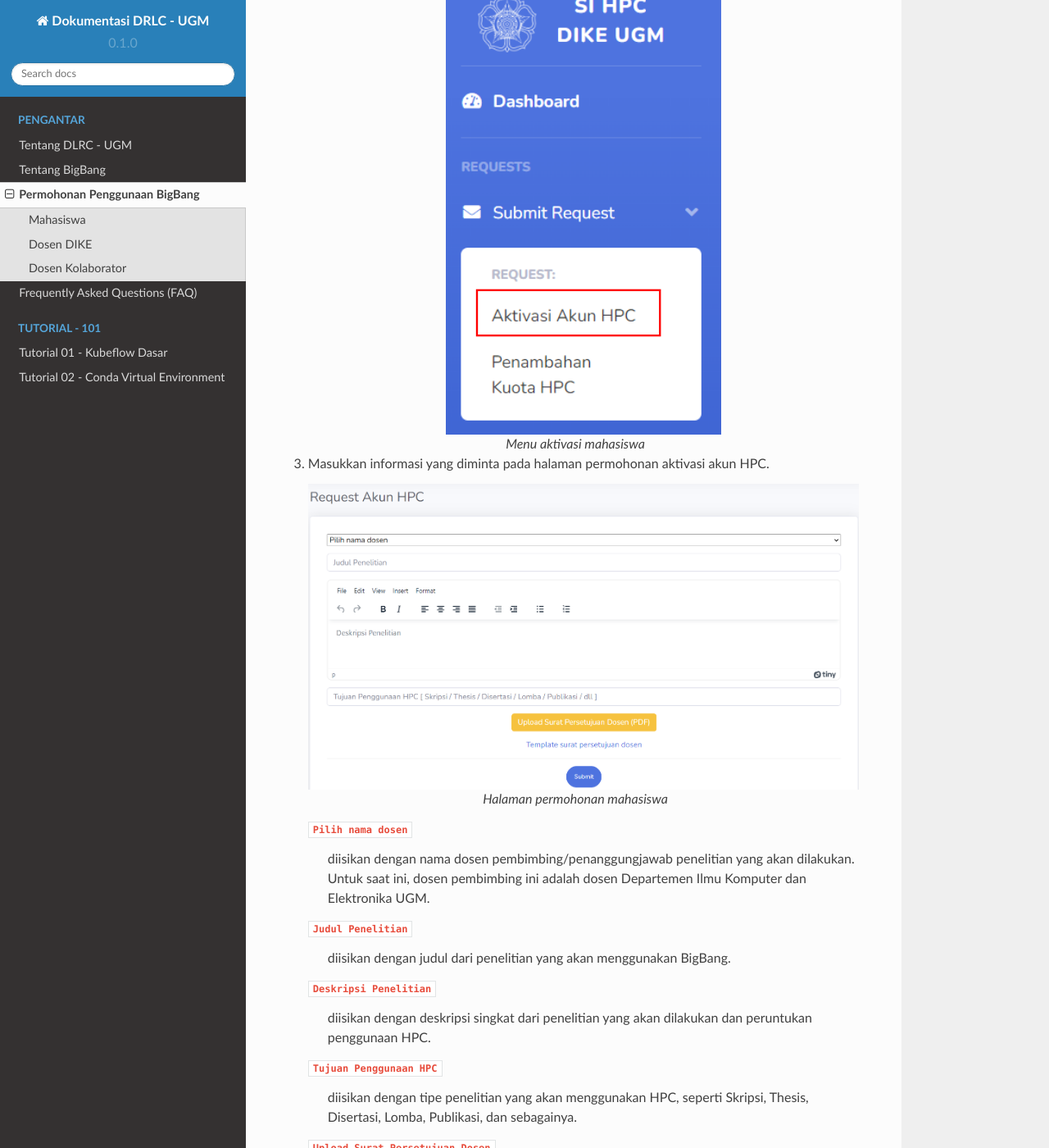
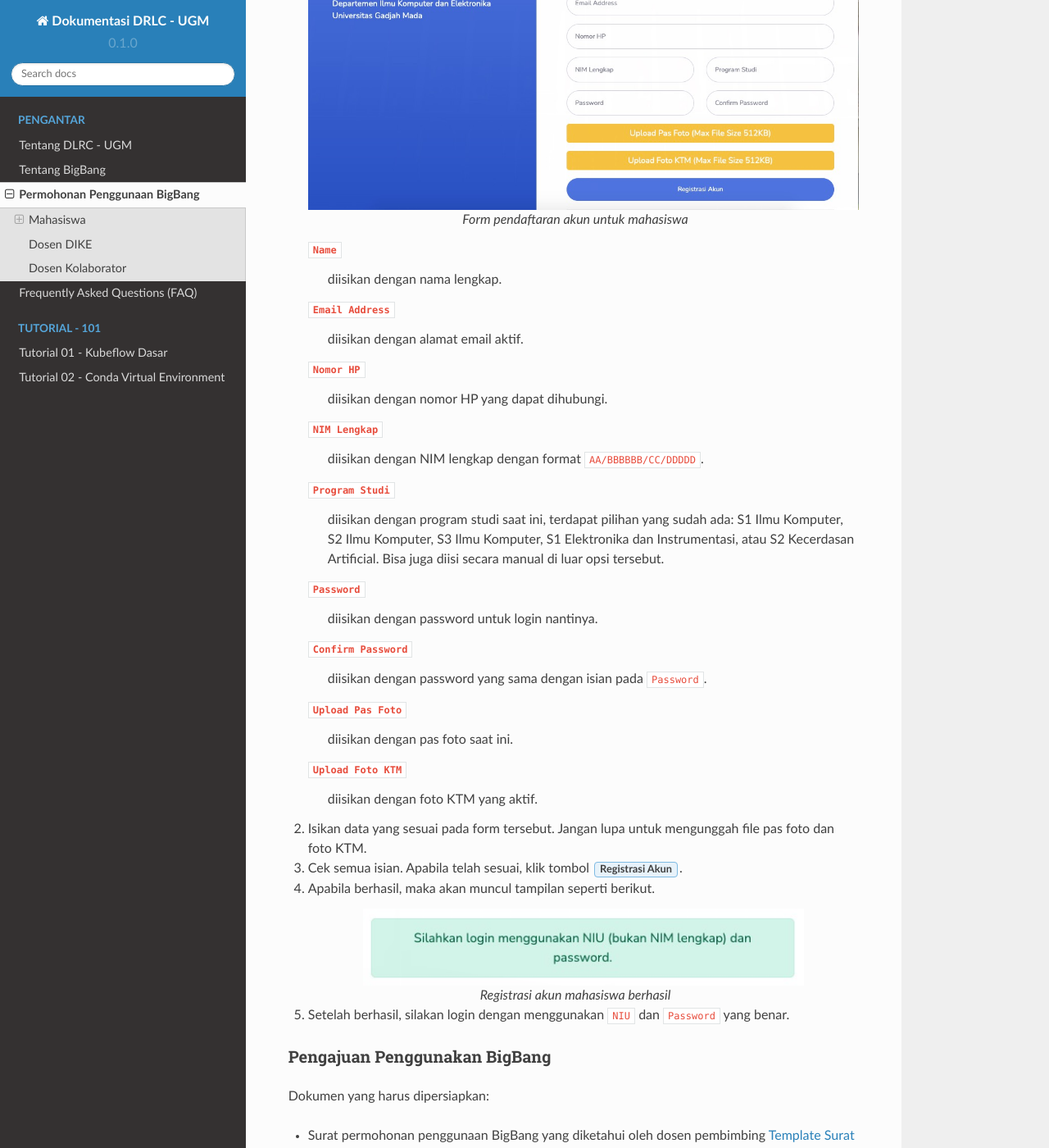
Before and after one commit to alldino/tutorial-hpc-dike-ugm, a Sphinx documentation site: the page built from docs/source/pengantar/permohonan.rst, in a window 1280 px wide and 1400 px high, scrolled down 1079 px. Shown: the whole window at 82% size. Built offline with Sphinx 7.4.7 and the Read the Docs theme 2.0.0, drawn with Linux system fonts in a browser that asks for light colours; some of the changed text lies outside the part shown.

Commit message:
Add registrasi mahasiswa (#3)

```diff
--- a/docs/source/pengantar/permohonan.rst
+++ b/docs/source/pengantar/permohonan.rst
@@ -5,7 +5,7 @@
 
   Untuk saat ini, BigBang hanya dapat digunakan oleh **mahasiswa** dan **dosen** Departemen Ilmu Komputer dan Elektronika UGM, serta **dosen kolaborator**.
 
-Sebelum diberikan akses ke BigBang, baik itu BigBang Solis ataupun BigBang Luna, setiap user harus mendaftarkan diri terlebih dahulu melalui Sistem Informasi HPC yang beralamat di https://hpc.dcseugm.id/. Untuk membuat akun baru, klik link :guilabel:`Create an Account`. Apabila telah memiliki akun, dapat langsung mengisikan kredensial (NIU atau NIP) beserta password, lalu klik tombol :guilabel: `Login`.
+Sebelum diberikan akses ke BigBang, baik itu BigBang Solis ataupun BigBang Luna, setiap user harus mendaftarkan diri terlebih dahulu melalui Sistem Informasi HPC yang beralamat di https://hpc.dcseugm.id/. Untuk membuat akun baru, klik link :guilabel:`Create an Account`. Apabila telah memiliki akun, dapat langsung mengisikan kredensial (``NIU`` atau ``NIP``) beserta password, lalu klik tombol :guilabel:`Login`.
 
 .. figure:: /_static/gbr/pengantar/permohonan/Homepage.png
       :width: 90%
@@ -17,6 +17,57 @@
 
 Mahasiswa
 ---------
+
+Registrasi
+~~~~~~~~~~
+
+Berikut adalah langkah-langkah untuk registrasi:
+
+1.  Setelah klik :guilabel:`Create an Account` pada Halaman Utama, klik :guilabel:`Mahasiswa`.
+
+    .. figure:: /_static/gbr/pengantar/permohonan/Registrasi_Student.png
+      :width: 100%
+      :align: center
+      :alt: Form pendaftaran akun untuk mahasiswa
+
+      Form pendaftaran akun untuk mahasiswa
+
+    ``Name``
+      diisikan dengan nama lengkap.
+    ``Email Address``
+      diisikan dengan alamat email aktif.
+    ``Nomor HP``
+      diisikan dengan nomor HP yang dapat dihubungi.
+    ``NIM Lengkap``
+      diisikan dengan NIM lengkap dengan format ``AA/BBBBBB/CC/DDDDD``.
+    ``Program Studi``
+      diisikan dengan program studi saat ini, terdapat pilihan yang sudah ada: S1 Ilmu Komputer, S2 Ilmu Komputer, S3 Ilmu Komputer, S1 Elektronika dan Instrumentasi, atau S2 Kecerdasan Artificial. Bisa juga diisi secara manual di luar opsi tersebut.
+    ``Password``
+      diisikan dengan password untuk login nantinya.
+    ``Confirm Password``
+      diisikan dengan password yang sama dengan isian pada ``Password``.
+    ``Upload Pas Foto``
+      diisikan dengan pas foto saat ini.
+    ``Upload Foto KTM``
+      diisikan dengan foto KTM yang aktif.
+
+2.  Isikan data yang sesuai pada form tersebut. Jangan lupa untuk mengunggah file pas foto dan foto KTM.
+
+3.  Cek semua isian. Apabila telah sesuai, klik tombol :guilabel:`Registrasi Akun`.
+
+4.  Apabila berhasil, maka akan muncul tampilan seperti berikut.
+
+    .. figure:: /_static/gbr/pengantar/permohonan/Registrasi_Student_Success.png
+      :width: 80%
+      :align: center
+      :alt: Registrasi akun mahasiswa berhasil
+
+      Registrasi akun mahasiswa berhasil
+
+5.  Setelah berhasil, silakan login dengan menggunakan ``NIU`` dan ``Password`` yang benar.
+
+Pengajuan Penggunakan BigBang
+~~~~~~~~~~~~~~~~~~~~~~~~~~~~~
 
 Dokumen yang harus dipersiapkan:
 
```
Also changed, not shown: docs/source/_static/gbr/pengantar/permohonan/Registrasi_Student.png (added), docs/source/_static/gbr/pengantar/permohonan/Registrasi_Student_Success.png (added).
